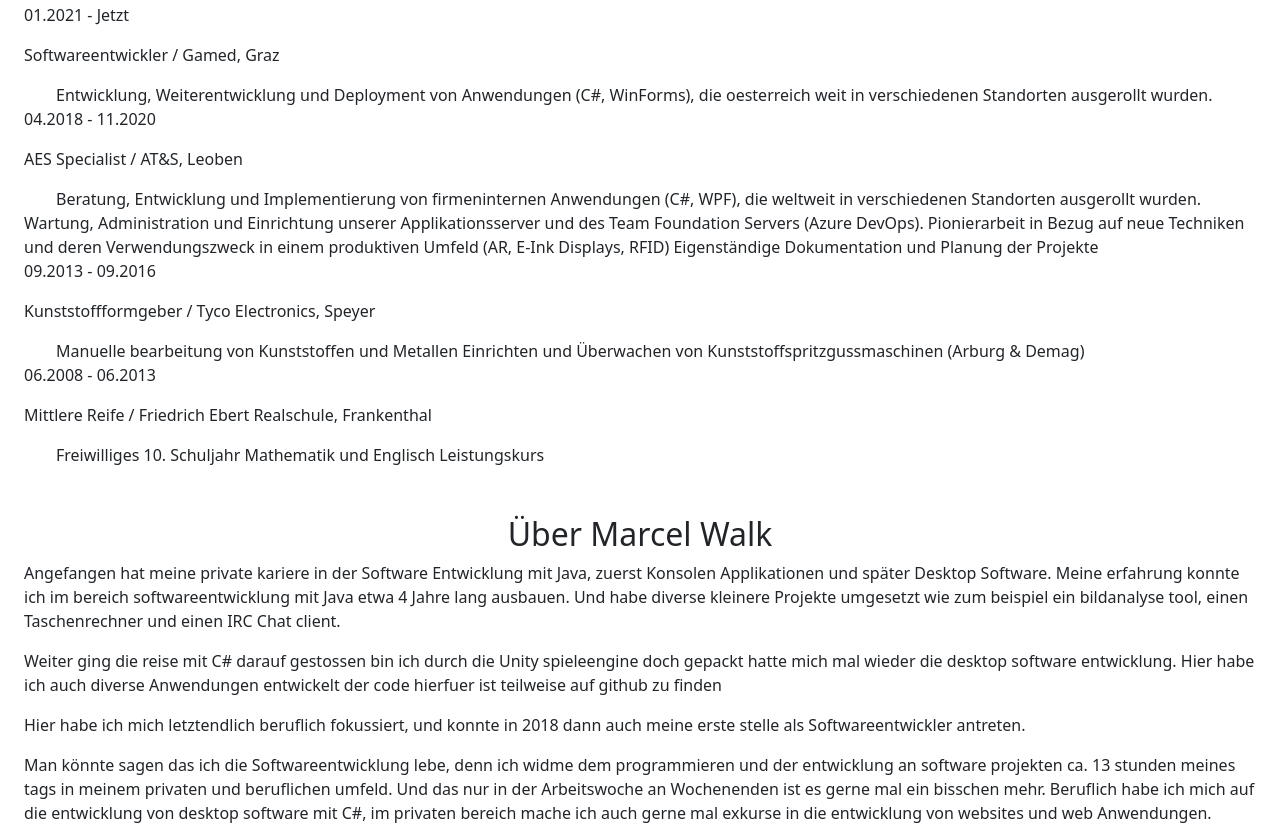
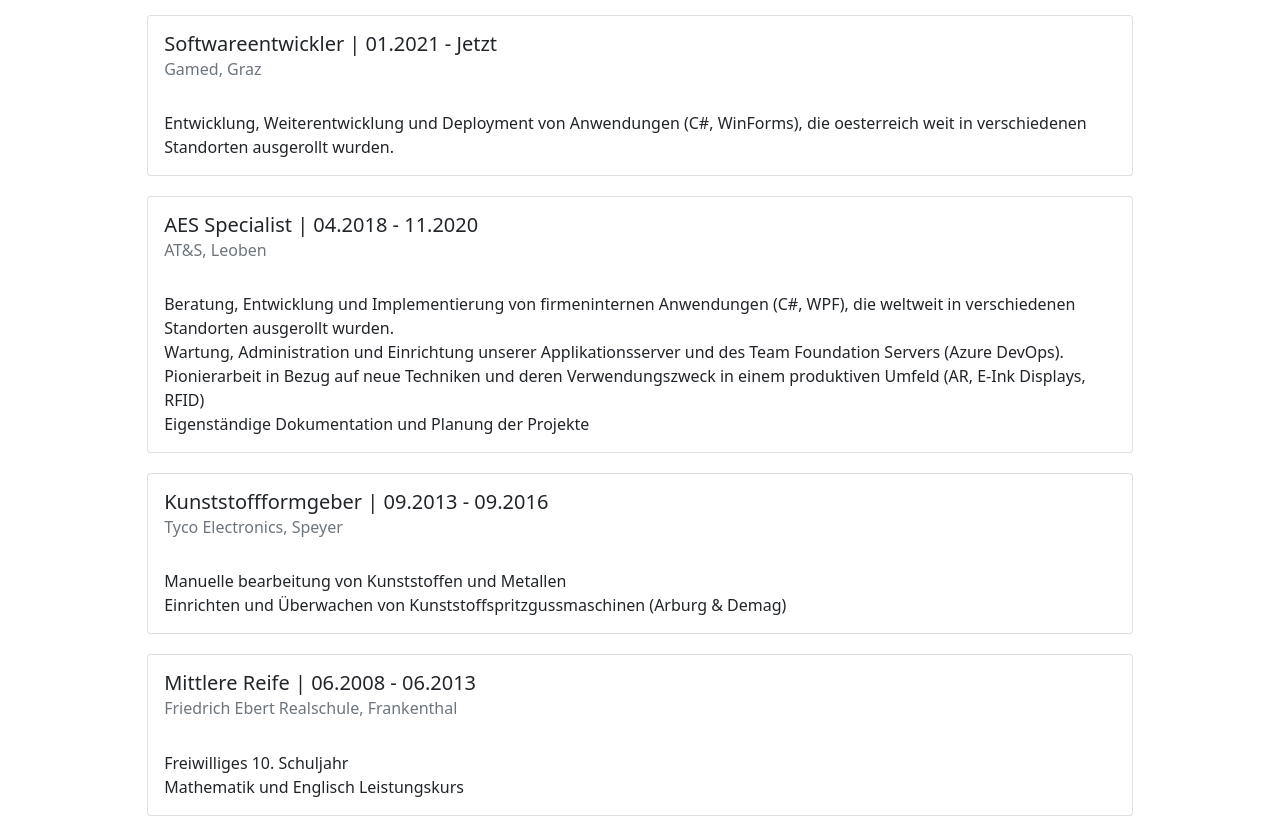
Before and after one commit to MarcelWalk/PROJECT-SEO, a plain HTML site: page index.html in a window 1280 px wide. Shown: the part 1146-1974 px from the top of the page. Drawn offline with nearby package versions, Linux system fonts and the light colour scheme.

Commit message:
You guessed it, layout

```diff
--- a/css/style.css
+++ b/css/style.css
@@ -10,7 +10,9 @@ body.nav-active {
   border-radius: 100px;
 }
 
-h1,h2,h3{
+h1,
+h2,
+h3 {
   text-align: center;
 }
 
@@ -232,6 +234,13 @@ nav {
   }
 }
 
-.fixed-top{
+.fixed-top {
   z-index: 1;
 }
+
+.card {
+  width: 80%;
+  margin: auto;
+  margin-left: 10%;
+  margin-top: 20px;
+}
--- a/index.html
+++ b/index.html
@@ -59,6 +59,7 @@
         </ul>
     </nav>
 </header>
+
 <body>
     <main>
         <div class="section section-cover">
@@ -67,7 +68,8 @@
                     src="https://media-exp1.licdn.com/dms/image/C4D03AQHwNFqhXflaig/profile-displayphoto-shrink_200_200/0/1539583665918?e=1618444800&v=beta&t=2ydrf3G5CjW3RBq-An7nCNNgap86XyX5zZS0DEwfOGQ">
                 <h1>Marcel Walk - Softwareentwickler</h1>
                 <p>Hi, ich heisse <strong>Marcel Walk</strong> und bin <strong>leidenschaftlicher Softwareentwickler aus
-                    Leoben.</strong><br> und entwickle schon seit über 8 Jahren software, und das alles im selbststudium!</p>
+                        Leoben.</strong><br> und entwickle schon seit über 8 Jahren software, und das alles im
+                    selbststudium!</p>
             </div>
         </div>
 
@@ -106,51 +108,97 @@
 
         <div class="section">
             <h2>Karriere</h2>
-            <p>01.2021 - Jetzt</p>
-            <p>Softwareentwickler / Gamed, Graz</p>
+
+            <div class="card">
+                <div class="card-body">
+                    <h5 class="card-title">Softwareentwickler | 01.2021 - Jetzt</h5>
+                    <h6 class="card-subtitle mb-2 text-muted">Gamed, Graz</h6>
                     <ul>
-                <li>Entwicklung, Weiterentwicklung und Deployment von Anwendungen (C#, WinForms),
-                    die oesterreich weit in verschiedenen Standorten ausgerollt wurden.</li>
+                        <li>
+                            <p class="card-text">Entwicklung, Weiterentwicklung und Deployment von Anwendungen (C#,
+                                WinForms),
+                                die oesterreich weit in verschiedenen Standorten ausgerollt wurden.</p>
+                        </li>
                     </ul>
-            <p>04.2018 - 11.2020</p>
-            <p>AES Specialist / AT&S, Leoben</p>
+
+                </div>
+            </div>
+
+            <div class="card">
+                <div class="card-body">
+                    <h5 class="card-title">AES Specialist | 04.2018 - 11.2020</h5>
+                    <h6 class="card-subtitle mb-2 text-muted">AT&S, Leoben</h6>
                     <ul>
-                <li>Beratung, Entwicklung und Implementierung von firmeninternen Anwendungen (C#, WPF),
-                    die weltweit in verschiedenen Standorten ausgerollt wurden.</li>
-                <li>Wartung, Administration und Einrichtung unserer Applikationsserver und des Team
-                    Foundation Servers (Azure DevOps).</li>
-                <li>Pionierarbeit in Bezug auf neue Techniken und deren Verwendungszweck in einem
-                    produktiven Umfeld (AR, E-Ink Displays, RFID)</li>
-                <li>Eigenständige Dokumentation und Planung der Projekte</li>
+                        <li>
+                            <p class="card-text">Beratung, Entwicklung und Implementierung von firmeninternen
+                                Anwendungen (C#, WPF),
+                                die weltweit in verschiedenen Standorten ausgerollt wurden.</p>
+                        </li>
+                        <li>
+                            <p class="card-text">Wartung, Administration und Einrichtung unserer Applikationsserver und
+                                des Team
+                                Foundation Servers (Azure DevOps).</p>
+                        </li>
+                        <li>
+                            <p class="card-text">Pionierarbeit in Bezug auf neue Techniken und deren Verwendungszweck in
+                                einem
+                                produktiven Umfeld (AR, E-Ink Displays, RFID)</p>
+                        </li>
+                        <li>
+                            <p class="card-text">Eigenständige Dokumentation und Planung der Projekte</p>
+                        </li>
                     </ul>
-            <p>09.2013 - 09.2016</p>
-            <p>Kunststoffformgeber / Tyco Electronics, Speyer</p>
+                </div>
+            </div>
+
+            <div class="card">
+                <div class="card-body">
+                    <h5 class="card-title">Kunststoffformgeber | 09.2013 - 09.2016</h5>
+                    <h6 class="card-subtitle mb-2 text-muted">Tyco Electronics, Speyer</h6>
                     <ul>
-                <li>Manuelle bearbeitung von Kunststoffen und Metallen</li>
-                <li>Einrichten und Überwachen von Kunststoffspritzgussmaschinen (Arburg & Demag)</li>
+                        <li>
+                            <p class="card-text">Manuelle bearbeitung von Kunststoffen und Metallen</p>
+                        </li>
+                        <li>
+                            <p class="card-text">Einrichten und Überwachen von Kunststoffspritzgussmaschinen (Arburg &
+                                Demag)</p>
+                        </li>
                     </ul>
-            <p>06.2008 - 06.2013</p>
-            <p>Mittlere Reife / Friedrich Ebert Realschule, Frankenthal</p>
+                </div>
+            </div>
+
+            <div class="card">
+                <div class="card-body">
+                    <h5 class="card-title">Mittlere Reife | 06.2008 - 06.2013</h5>
+                    <h6 class="card-subtitle mb-2 text-muted">Friedrich Ebert Realschule, Frankenthal</h6>
                     <ul>
-                <li>Freiwilliges 10. Schuljahr</li>
-                <li>Mathematik und Englisch Leistungskurs</li>
+                        <li>
+                            <p class="card-text">Freiwilliges 10. Schuljahr</p>
+                        </li>
+                        <li>
+                            <p class="card-text">Mathematik und Englisch Leistungskurs</p>
+                        </li>
                     </ul>
+                </div>
             </div>
 
             <div class="section">
 
                 <h2>Über Marcel Walk</h2>
-            <p>Angefangen hat meine private kariere in der Software Entwicklung mit Java, zuerst Konsolen Applikationen
+                <p>Angefangen hat meine private kariere in der Software Entwicklung mit Java, zuerst Konsolen
+                    Applikationen
                     und
                     später Desktop Software.
-                Meine erfahrung konnte ich im bereich softwareentwicklung mit Java etwa 4 Jahre lang ausbauen. Und habe
+                    Meine erfahrung konnte ich im bereich softwareentwicklung mit Java etwa 4 Jahre lang ausbauen. Und
+                    habe
                     diverse kleinere Projekte umgesetzt wie zum beispiel ein bildanalyse tool, einen Taschenrechner und
                     einen
                     IRC Chat client.</p>
 
                 <p>Weiter ging die reise mit C# darauf gestossen bin ich durch die Unity spieleengine doch gepackt hatte
                     mich
-                mal wieder die desktop software entwicklung. Hier habe ich auch diverse Anwendungen entwickelt der code
+                    mal wieder die desktop software entwicklung. Hier habe ich auch diverse Anwendungen entwickelt der
+                    code
                     hierfuer ist teilweise auf github zu finden</p>
                 <p> Hier habe ich mich letztendlich beruflich fokussiert, und konnte
                     in 2018 dann auch meine erste stelle als Softwareentwickler antreten.</p>
```
Lines whose indentation alone changed are shown as unchanged.
